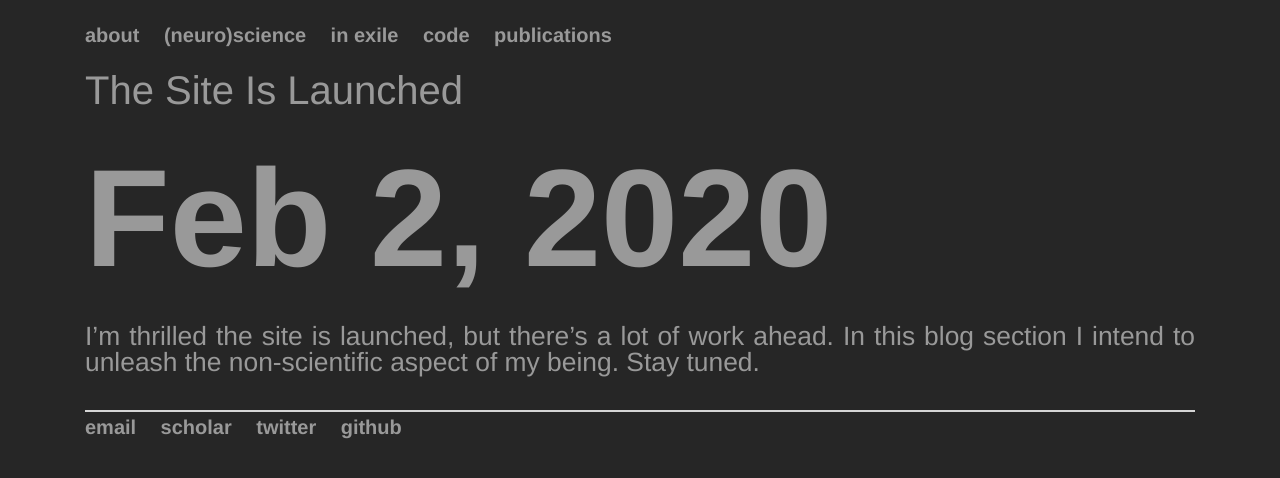
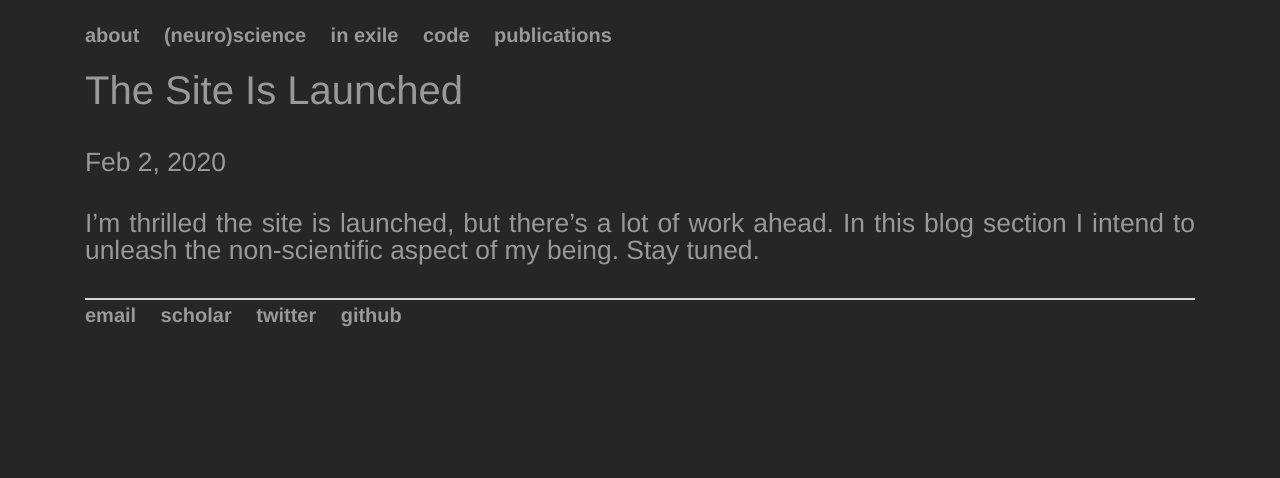
Before and after one commit to bartulem/bartulem.github.io, a Jekyll site: the page built from _posts/2020-02-02-bartulem-site-launched.md, in a window 1280 px wide. Shown: the top 478 px of the page. Built offline with Jekyll 4.4.1, drawn with Linux system fonts in a browser that asks for light colours.

Commit message:
Update main.css

```diff
--- a/css/main.css
+++ b/css/main.css
@@ -43,11 +43,6 @@ footer {
     border-top: 2.25px solid #d5d5d5;
     font-size: 1.0em;
 }
-header {
-    font-family:'Helvetica', 'HelveticaNeue', 'Arial', 'Sans-Serif';
-    font-size: 5.25em;
-    font-weight: bold;
-}
 ul.posts {
     margin: 20px auto 40px;
     font-size: 1.5em;
```
